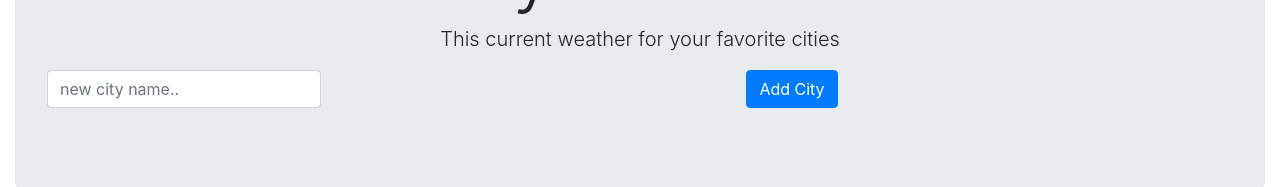
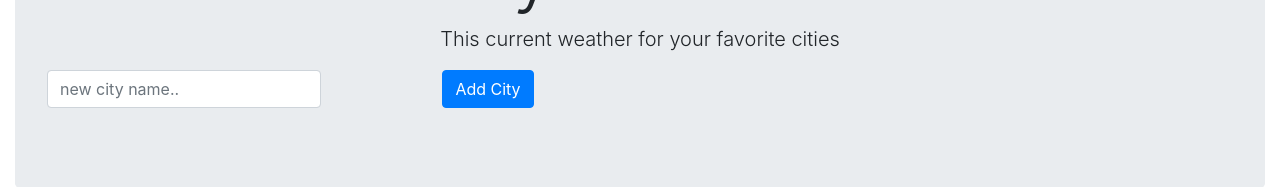
Before and after one commit to yjorozco/full-stack-react-app-tutorial, a React (Create React App) app in the folder client/: page / in a window 1280 px wide. Shown: the part 190-377 px from the top of the page. Built offline with nearby package versions, Linux system fonts and the light colour scheme; no server answers.

Commit message:
make it better

```diff
--- a/client/src/App.js
+++ b/client/src/App.js
@@ -101,7 +101,7 @@ export default class App extends Component {
 
 
                 </Col>
-                <Col>
+                <Col className="col-md-3" >
                    <Button color="primary" onClick={this.handleAddCity}>Add City</Button>
                 </Col>
               </Row>
```
